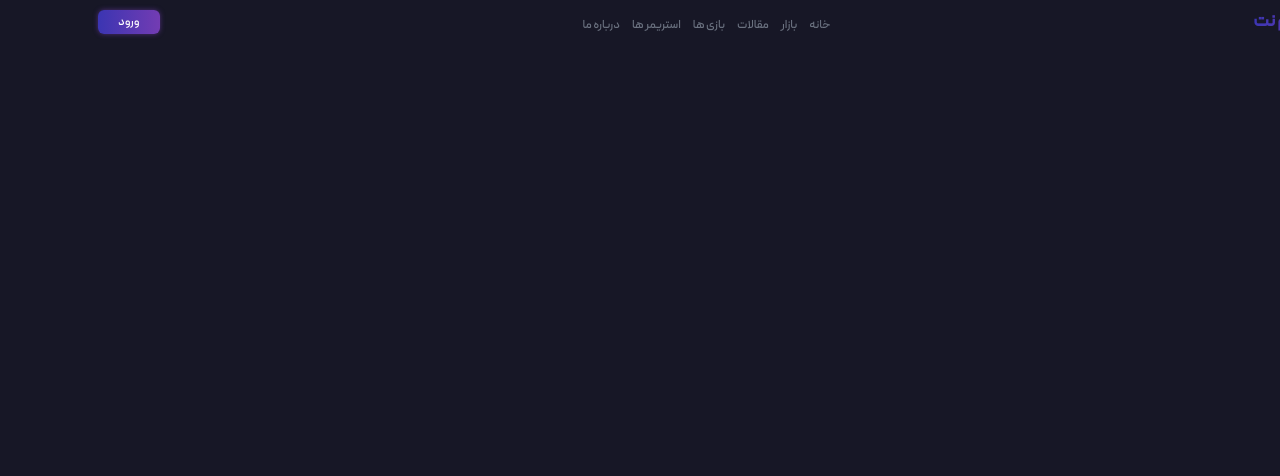
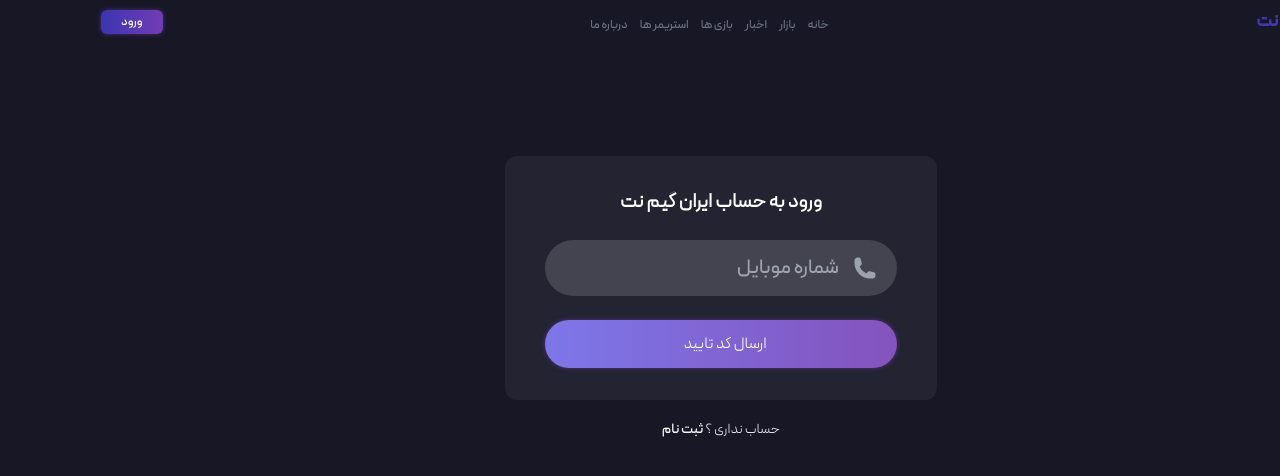
Before and after one commit to seyed-mohsen-mousavi/GameNet, a React (Vite) app: page /login in a window 1280 px wide. Shown: the top 476 px of the page. Built offline with nearby package versions, Linux system fonts and the light colour scheme; what tailwindcss-animated would draw is missing.

Commit message:
add login page

```diff
--- a/package.json
+++ b/package.json
@@ -14,6 +14,7 @@
   },
   "dependencies": {
     "@heroicons/react": "^2.1.3",
+    "@tippyjs/react": "^4.2.6",
     "axios": "^1.6.8",
     "framer-motion": "^11.1.9",
     "inputmask": "^5.0.9-beta.62",
@@ -21,6 +22,8 @@
     "react-daisyui": "^5.0.0",
     "react-dom": "^18.2.0",
     "react-intersection-observer": "^9.10.2",
+    "react-phone-input-2": "^2.15.1",
+    "react-phone-number-input": "^3.4.1",
     "react-router-dom": "^6.23.0",
     "scrollmagic": "^2.0.8",
     "swiper": "^11.1.1",
--- a/src/App.jsx
+++ b/src/App.jsx
@@ -5,10 +5,10 @@
 import Login from "./pages/Login";
 import About from "./pages/About";
 import Games from "./pages/Games";
-import Blog from "./pages/Blog";
 import Stream from "./pages/Stream";
 import Layout from "./components/Layout";
 import Prodoct from "./components/Store/Prodoct";
+import News from "./pages/News";
 
 function App() {
   return (
@@ -16,9 +16,9 @@
       <Routes>
         <Route path="/" element={<Layout />}>
           <Route index element={<Home />} />
-          <Route path="store/:id" element={<Prodoct  />} />
+          <Route path="store/:id" element={<Prodoct />} />
           <Route path="store" element={<Store />} />
-          <Route path="blog" element={<Blog />} />
+          <Route path="blog" element={<News />} />
           <Route path="register" element={<Register />} />
           <Route path="about" element={<About />} />
           <Route path="games" element={<Games />} />
--- a/src/components/Navbar.jsx
+++ b/src/components/Navbar.jsx
@@ -72,7 +72,7 @@
           className={`text-gray-500 aria-[current=page]:text-white`}
           to="/blog"
         >
-          مقالات{" "}
+          اخبار{" "}
         </NavLink>
       </li>
       <li>
@@ -151,7 +151,7 @@
                 to="/blog"
               >
                 <BookOpenIcon className="inline-block h-5 w-5 " />
-                مقالات
+                اخبار
               </NavLink>
             </li>
             <li className="flex">
--- a/src/components/Store/Prodoct.jsx
+++ b/src/components/Store/Prodoct.jsx
@@ -24,11 +24,13 @@
         <div className="flex justify-between items-center">
           <span className="text-gray-500">2024,11,03</span>
           <div className="flex  gap-5">
-            <button className="group text-red-500 transition-all ease-linear">
-              <HeartIcon className="w-5 h-5 group-hover:fill-red-400/30 transition-all ease-linear" />
+            <button className=" text-red-500 text-sm flex gap-1 items-center bg-red-500/30 hover:bg-red-500/50 transition-colors ease-linear p-1 rounded">
+              <p className="mt-1">{game.like}</p>
+              <HeartIcon className="w-5 h-5" />
             </button>
-            <button className="group text-gray-500 transition-all ease-linear">
-              <BookmarkIcon className="w-5 h-5 group-hover:fill-gray-400/30 transition-all ease-linear" />
+            <button className=" text-gray-500 text-sm flex gap-1 items-center bg-gray-500/30 hover:bg-gray-500/50 transition-colors ease-linear p-1 rounded">
+              <p className="mt-1">{game.save}</p>
+              <BookmarkIcon className="w-5 h-5" />
             </button>
           </div>
         </div>
--- a/src/components/Store/Prodocts.jsx
+++ b/src/components/Store/Prodocts.jsx
@@ -1,5 +1,6 @@
 import { Link, useSearchParams } from "react-router-dom";
 import useGames from "../../hook/useGames";
+import { BookmarkIcon, HeartIcon } from "@heroicons/react/24/outline";
 
 function Prodocts() {
   const [searchParams] = useSearchParams();
@@ -46,14 +47,14 @@
     }
   };
   filterPlatform();
-  return (
+  return games.length > 0 ? (
     <div className="grid grid-cols-1 sm:grid-cols-2 xl:grid-cols-3 2xl:grid-cols-4 gap-4">
       {games.map((g) => (
         <div
           className="card w-72 bg-white/5 backdrop-blur shadow-xl"
           key={g.id}
         >
-          <figure className="p-3">
+          <figure className="relative p-3">
             <Link to={g.link} className="w-full h-44">
               <img
                 src={g.image_preview}
@@ -61,9 +62,25 @@
                 className=" object-cover w-full h-full rounded-2xl"
               />
             </Link>
+            <div className="flex absolute left-5 bottom-0  gap-5">
+              <button
+                title={g.like}
+                className="group bg-gray-800 p-1.5 shadow rounded-full text-red-500 transition-all ease-linear"
+              >
+                <HeartIcon className="w-5 h-5 group-hover:fill-red-400/30 transition-all ease-linear" />
+              </button>
+              <button
+                title={g.save}
+                className="group bg-gray-800 p-1.5 shadow rounded-full text-gray-500 transition-all ease-linear"
+              >
+                <BookmarkIcon className="w-5 h-5 group-hover:fill-gray-400/30 transition-all ease-linear" />
+              </button>
+            </div>
           </figure>
           <div className="card-body px-4 py-2 gap-5">
-            <h2 className="card-title">{g.subTitle}</h2>
+            <div className="flex justify-between pl-4">
+              <h2 className="card-title">{g.subTitle}</h2>
+            </div>
             <p className="text-gray-400 line-clamp-1 text-sm">{g.desc}</p>
             <div className="card-actions  flex items-center flex-nowrap justify-between text-[#9f9af5]">
               <Link
@@ -80,6 +97,8 @@
         </div>
       ))}
     </div>
+  ) : (
+    <p> چیزی پیدا نشد </p>
   );
 }
 
--- a/src/pages/Blog.jsx
+++ /dev/null
@@ -1,10 +0,0 @@
-
-function Blog() {
-  return (
-    <div>
-      مقالات
-    </div>
-  )
-}
-
-export default Blog
--- a/src/pages/Login.jsx
+++ b/src/pages/Login.jsx
@@ -1,10 +1,78 @@
-
-function Login() {
+import { PhoneIcon } from "@heroicons/react/24/outline";
+import { useState } from "react";
+import { Link } from "react-router-dom";
+export default function Login() {
+  const [inputValue, setInputValue] = useState("");
+  const [error, setError] = useState(false);
+  const hanleCharacterInput = (e) => {
+    if (!isNaN(e.target.value)) {
+      setInputValue(e.target.value);
+    }
+  };
+  const hanleSubmit = (e) => {
+    e.preventDefault();
+    if (inputValue && inputValue.length >= 10 && inputValue.length < 12) {
+      setError(false);
+    } else {
+      setError(true);
+    }
+  };
   return (
-    <div>
-      لاگین
+    <div className="flex flex-col justify-center w-full  items-center gap-5">
+      <div className="bg-white/5 px-10 py-8 rounded-xl relative mt-28">
+        <form className="flex flex-col gap-6" onSubmit={hanleSubmit}>
+          <h2 className=" select-none text-center text-base font-bold  lg:text-xl">
+            ورود به حساب ایران گیم نت
+          </h2>
+          <div className="w-full  dir-ltr  ">
+            <div className="w-full relative">
+              <input
+                dir="auto"
+                className="w-full text-left bg-white/15 caret-gray-300 outline-none border-2 border-solid border-transparent transition-all  focus:border-gray-500 placeholder:text-gray-400 placeholder:select-none text-base lg:text-xl rounded-full py-3 lg:py-3 placeholder:text-right pr-14 lg:pr-18 pl-4 lg:pl-6 bg-gray-100 font-Peyda"
+                placeholder="شماره موبایل"
+                inputMode="numeric"
+                type="text"
+                value={inputValue}
+                maxLength={11}
+                onChange={hanleCharacterInput}
+              />
+              <span className="flex justify-center items-center absolute top-1/2 -translate-y-1/2 border-solid transition-all border-gray-400 pl-3 lg:p-1 lg:pl-3 right-3 lg:right-4 border-l-3 ">
+                <PhoneIcon className="transition-all h-5 lg:w-6 w-5 lg:h-6 fill-gray-400 text-gray-400" />
+              </span>
+            </div>
+            {error ? <Error1 /> : ""}
+          </div>
+          <button
+            type="submit"
+            className="text-sm lg:text-base text-center w-full flex bg-gradient-to-r from-[#7d77e9] to-[#8453bd] px-5 py-3 transition-transform ease-linear rounded-full shadow-[#733cb39c_0px_0px_5px] hover:scale-95 "
+          >
+            <p className="mx-auto pl-2">ارسال کد تایید</p>
+          </button>
+        </form>
+      </div>
+      <div>
+        <p className="text-gray-200 text-sm">
+          حساب نداری ؟{" "}
+          <Link to="/Register" className="text-white font-Peyda">
+            ثبت نام
+          </Link>
+        </p>
+      </div>
     </div>
-  )
+  );
 }
 
-export default Login
+function Error1() {
+  return (
+    <span className="text-red-500 inline-block px-4 pt-2 text-sm lg:text-base w-full text-right dir-rtl">
+      افزودن شماره موبایل ضروری است.
+    </span>
+  );
+}
+function Error2() {
+  return (
+    <span className="text-red-500 inline-block px-4 pt-2 text-sm lg:text-base w-full text-right dir-rtl">
+      افزودن شماره موبایل ضروری است.
+    </span>
+  );
+}
--- /dev/null
+++ b/src/pages/News.jsx
@@ -0,0 +1,5 @@
+function News() {
+  return <div>اخبار</div>;
+}
+
+export default News;
```
Also changed, not shown: src/hook/useGames.jsx (+20 -0 lines), 1 other file (tests, documents, lock files or other folders).
